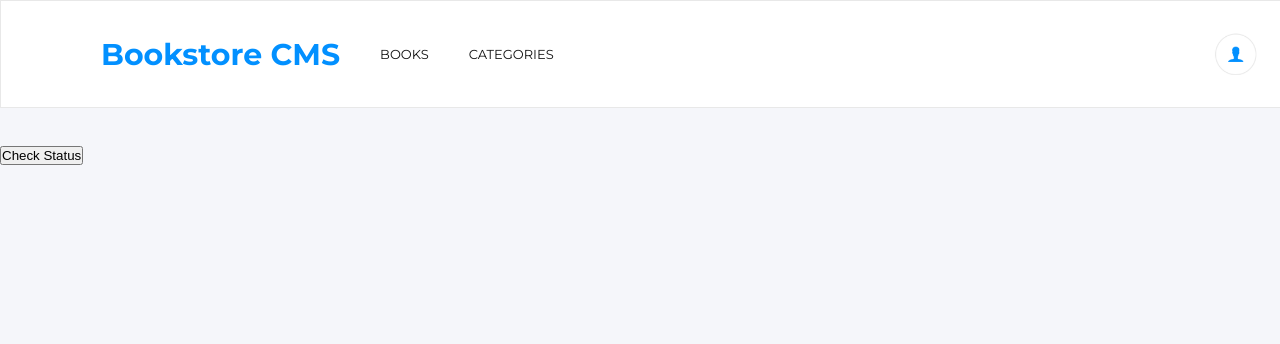
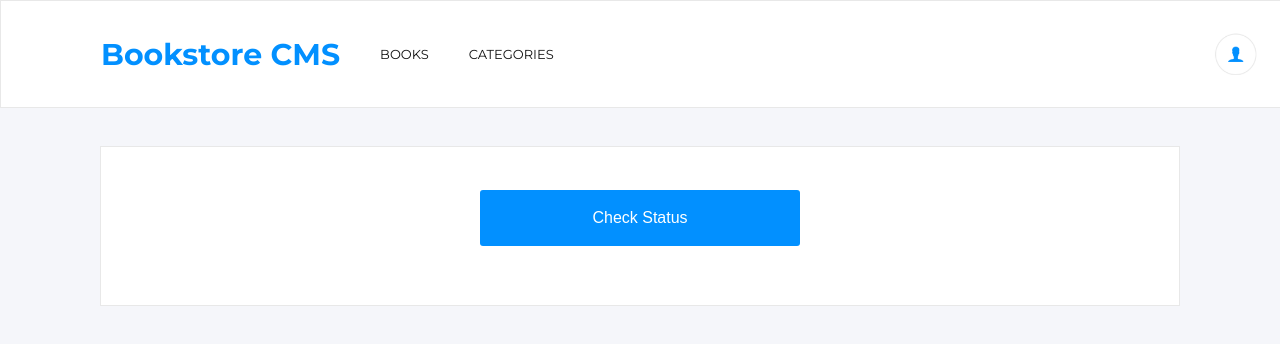
Before and after one commit to diegoyon/bookstore, a React (Create React App) app: page /categories in a window 1280 px wide. Shown: the top 344 px of the page. Built offline with nearby package versions, Linux system fonts and the light colour scheme.

Commit message:
Add styles to categories

```diff
--- /dev/null
+++ b/src/pages/Categories.css
@@ -0,0 +1,25 @@
+.categories {
+  display: flex;
+  flex-direction: column;
+  margin: 2.313rem 6.25rem;
+  border: solid 1px #e8e8e8;
+  background-color: white;
+  height: 10rem;
+  font-family: 'Roboto Slab', serif;
+  justify-content: center;
+  text-align: center;
+  gap: 1rem;
+  padding: 0 1.688rem;
+}
+
+.categories button {
+  font-size: 1rem;
+  font-weight: normal;
+  color: white;
+  background-color: #0290ff;
+  border-radius: 3px;
+  padding: 1.18rem 4.375rem;
+  border: none;
+  width: 20rem;
+  margin: 0 auto;
+}
--- a/src/pages/Categories.js
+++ b/src/pages/Categories.js
@@ -1,12 +1,14 @@
 import React from 'react';
 import { useDispatch, useSelector } from 'react-redux';
 import { checkStatus } from '../redux/categories/categories';
+import './Categories.css';
 
 const Categories = () => {
   const categories = useSelector((state) => state.categories);
   const dispatch = useDispatch();
   return (
     <>
+      <div className="categories">
         <button
           onClick={() => {
             dispatch(checkStatus());
@@ -16,6 +18,7 @@ const Categories = () => {
           Check Status
         </button>
         <p>{categories}</p>
+      </div>
     </>
   );
 };
```
Lines whose indentation alone changed are shown as unchanged.
